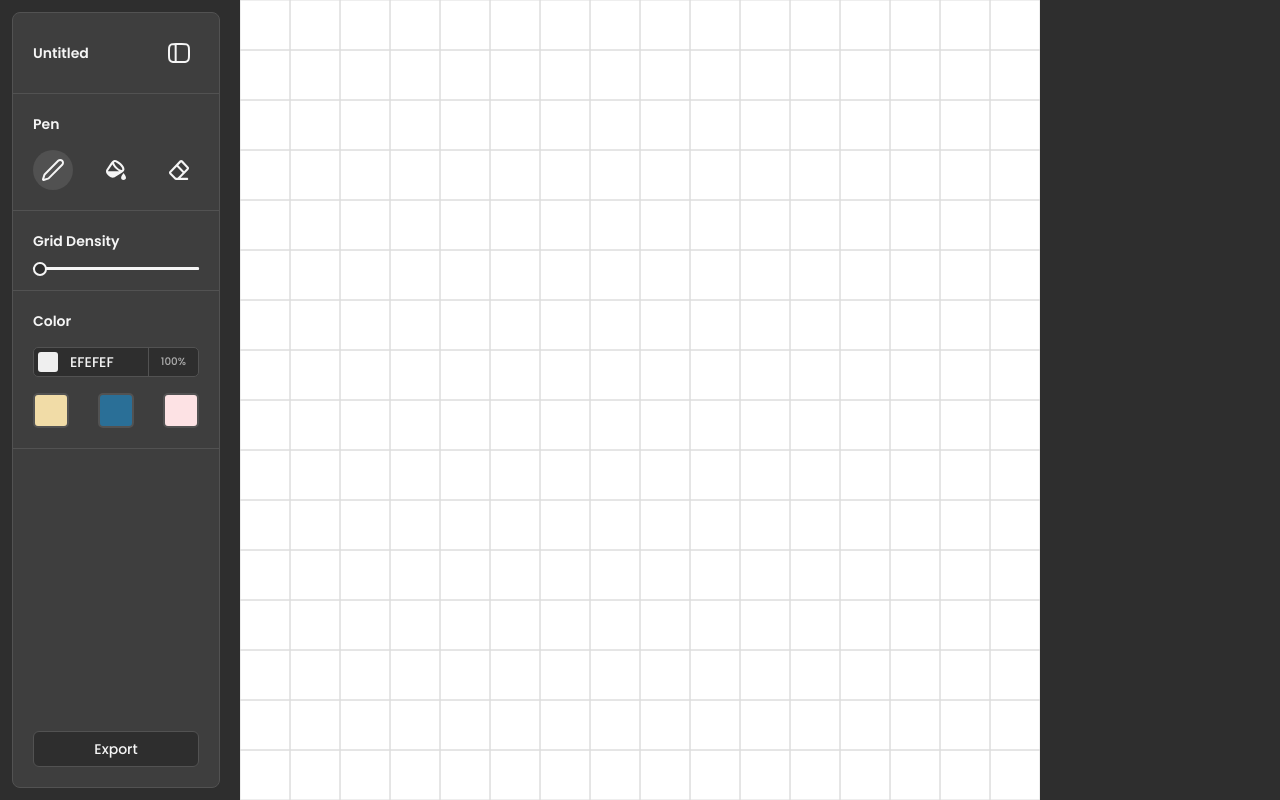
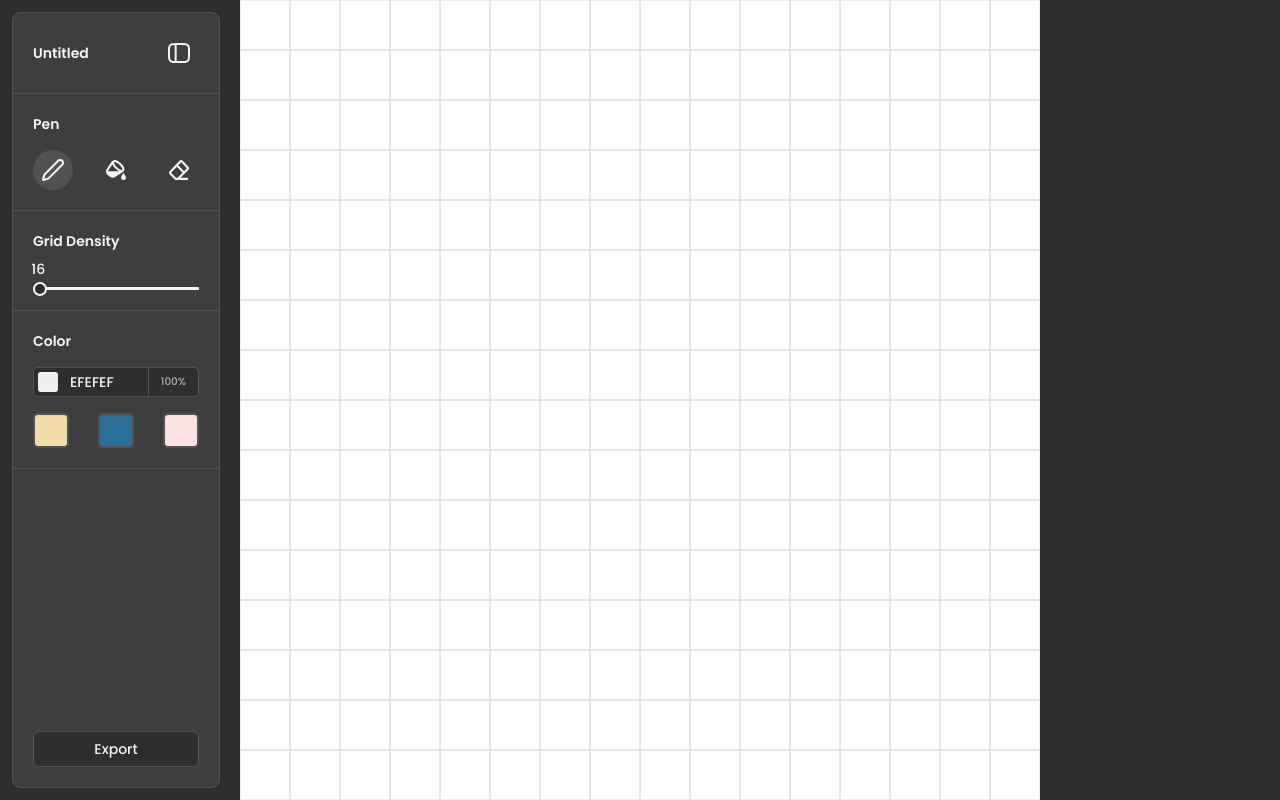
Before and after one commit to Charlesss-0/pixels-sketch-v2, a Next.js app: page / in a window 1280 px wide. Built offline with nearby package versions, Linux system fonts and the light colour scheme.

Commit message:
add value bubble to input range thumb

```diff
--- a/src/components/ui/color-selector.tsx
+++ b/src/components/ui/color-selector.tsx
@@ -18,7 +18,6 @@ export default function ColorSelector({
 				<div className="flex items-center w-full gap-3 p-1">
 					<input
 						type="color"
-						defaultValue={`#${color}`}
 						value={`#${color}`}
 						className="cursor-pointer focus:outline-none"
 						onChange={e => setColor(e.target.value)}
--- a/src/components/ui/grid-selector.tsx
+++ b/src/components/ui/grid-selector.tsx
@@ -1,15 +1,39 @@
+import { useState } from 'react'
+
 export default function GridSelector(): React.ReactNode {
+	const [rangeValue, setRangeValue] = useState<number>(16)
+
+	const getThumbPos = (value: number): number => {
+		const min = 16
+		const max = 100
+		const percent = Math.floor(((value - min) / (max - min)) * 100)
+
+		const thumbOffset = 5
+		const rangeWidth = 100
+		const offset = (thumbOffset / rangeWidth) * 100
+
+		return Math.min(100 - offset, Math.max(offset, percent))
+	}
+
 	return (
 		<div className="flex flex-col gap-4 p-5">
 			<span>Grid Density</span>
 
-			<div className="flex items-center w-full">
+			<div className="flex flex-col gap-2 items-center w-full relative mt-5">
+				<span
+					className="font-medium text-sm transition-transform absolute -top-7"
+					style={{ left: `calc(${getThumbPos(rangeValue)}% - 10px)` }}
+				>
+					{rangeValue}
+				</span>
+
 				<input
 					type="range"
-					defaultValue={16}
+					value={rangeValue}
 					min={16}
 					max={100}
 					className="w-full rounded-full appearance-none cursor-pointer focus:outline-none"
+					onChange={({ target: { value } }) => setRangeValue(Number(value))}
 				/>
 			</div>
 		</div>
```
